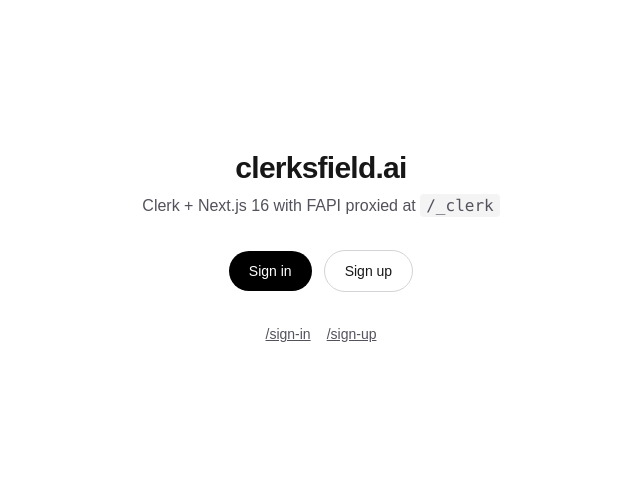
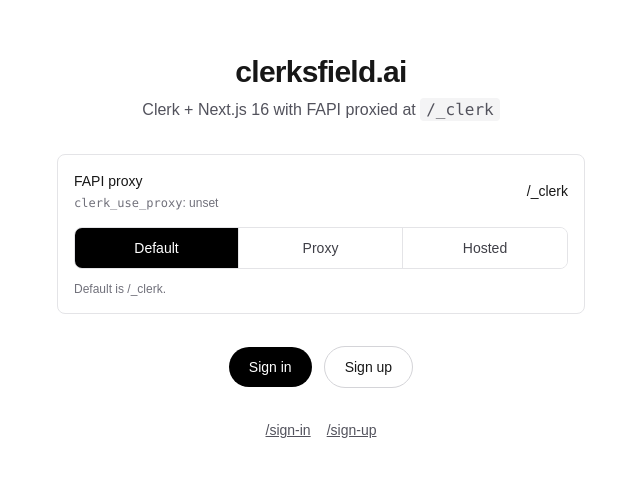
Before and after one commit to thiskevinwang/clerksfield.xyz, a Next.js app: page / in a window 1280 px wide. Shown: the part 153-630 px from the top of the page, without its empty margins (319-959 px from the left). Built offline with nearby package versions, Linux system fonts and the light colour scheme; no server answers.

Commit message:
proxy toggle

```diff
--- /dev/null
+++ b/app/%5Fclerk/[[...path]]/route.ts
@@ -0,0 +1,7 @@
+import { createFrontendApiProxyHandlers } from "@clerk/nextjs/server";
+import { clerkProxyPath } from "@/clerk-proxy";
+
+export const { GET, POST, PUT, DELETE, PATCH } =
+  createFrontendApiProxyHandlers({
+    proxyPath: clerkProxyPath,
+  });
--- /dev/null
+++ b/app/clerk-proxy-toggle.tsx
@@ -0,0 +1,134 @@
+"use client";
+
+import {
+  clerkProxyCookieName,
+  clerkProxyCookieValues,
+  type ClerkProxyCookiePreference,
+} from "@/clerk-proxy-cookie";
+import Cookies from "js-cookie";
+import { useState } from "react";
+
+type ClerkProxyToggleProps = {
+  defaultShouldUseProxy: boolean;
+  effectiveShouldUseProxy: boolean;
+  initialPreference: ClerkProxyCookiePreference;
+  proxyPath: string;
+};
+
+const options: Array<{
+  label: string;
+  value: ClerkProxyCookiePreference;
+}> = [
+  { label: "Default", value: "default" },
+  { label: "Proxy", value: "enabled" },
+  { label: "Hosted", value: "disabled" },
+];
+
+function getCookieAttributes() {
+  return {
+    expires: 365,
+    path: "/",
+    sameSite: "lax" as const,
+    secure: window.location.protocol === "https:",
+  };
+}
+
+function shouldUseProxyForPreference(
+  preference: ClerkProxyCookiePreference,
+  defaultShouldUseProxy: boolean,
+) {
+  if (preference === "enabled") {
+    return true;
+  }
+
+  if (preference === "disabled") {
+    return false;
+  }
+
+  return defaultShouldUseProxy;
+}
+
+export function ClerkProxyToggle({
+  defaultShouldUseProxy,
+  effectiveShouldUseProxy,
+  initialPreference,
+  proxyPath,
+}: ClerkProxyToggleProps) {
+  const [preference, setPreference] =
+    useState<ClerkProxyCookiePreference>(initialPreference);
+  const pendingEffectiveShouldUseProxy = shouldUseProxyForPreference(
+    preference,
+    defaultShouldUseProxy,
+  );
+  const displayedShouldUseProxy =
+    preference === initialPreference
+      ? effectiveShouldUseProxy
+      : pendingEffectiveShouldUseProxy;
+  const cookieDisplay =
+    preference === "default"
+      ? "unset"
+      : preference === "enabled"
+        ? clerkProxyCookieValues.enabled
+        : clerkProxyCookieValues.disabled;
+
+  function updatePreference(nextPreference: ClerkProxyCookiePreference) {
+    setPreference(nextPreference);
+
+    if (nextPreference === "default") {
+      Cookies.remove(clerkProxyCookieName, getCookieAttributes());
+    } else {
+      Cookies.set(
+        clerkProxyCookieName,
+        nextPreference === "enabled"
+          ? clerkProxyCookieValues.enabled
+          : clerkProxyCookieValues.disabled,
+        getCookieAttributes(),
+      );
+    }
+
+    window.location.reload();
+  }
+
+  return (
+    <section className="w-full rounded-lg border border-zinc-200 p-4">
+      <div className="flex flex-col gap-2 sm:flex-row sm:items-center sm:justify-between">
+        <div>
+          <h2 className="text-sm font-medium">FAPI proxy</h2>
+          <p className="mt-1 text-xs text-zinc-500">
+            <code>{clerkProxyCookieName}</code>: {cookieDisplay}
+          </p>
+        </div>
+        <div className="text-sm font-medium">
+          {displayedShouldUseProxy ? proxyPath : "Direct"}
+        </div>
+      </div>
+
+      <div className="mt-4 grid grid-cols-3 overflow-hidden rounded-lg border border-zinc-200 text-sm">
+        {options.map((option) => {
+          const selected = preference === option.value;
+
+          return (
+            <button
+              aria-pressed={selected}
+              className={[
+                "min-h-10 border-r border-zinc-200 px-3 font-medium transition last:border-r-0",
+                selected
+                  ? "bg-black text-white"
+                  : "bg-white text-zinc-700 hover:bg-zinc-50",
+              ].join(" ")}
+              key={option.value}
+              onClick={() => updatePreference(option.value)}
+              type="button"
+            >
+              {option.label}
+            </button>
+          );
+        })}
+      </div>
+
+      <p className="mt-3 text-xs text-zinc-500">
+        Default is {defaultShouldUseProxy ? proxyPath : "Direct"}.
+      </p>
+    </section>
+  );
+}
--- a/app/layout.tsx
+++ b/app/layout.tsx
@@ -1,7 +1,8 @@
 import type { Metadata } from "next";
-import { clerkProxyUrl } from "@/clerk-proxy";
+import { clerkProxyCookieName, getClerkProxyUrl } from "@/clerk-proxy";
 import { ClerkProvider } from "@clerk/nextjs";
 import { Geist, Geist_Mono } from "next/font/google";
+import { cookies } from "next/headers";
 import "./globals.css";
 
 const geistSans = Geist({
@@ -19,11 +20,16 @@
   description: "Clerk + Next.js FAPI proxy test app",
 };
 
-export default function RootLayout({
+export default async function RootLayout({
   children,
 }: Readonly<{
   children: React.ReactNode;
 }>) {
+  const cookieStore = await cookies();
+  const clerkProxyUrl = getClerkProxyUrl(
+    cookieStore.get(clerkProxyCookieName)?.value,
+  );
+
   return (
     <ClerkProvider proxyUrl={clerkProxyUrl}>
       <html lang="en">
--- a/app/page.tsx
+++ b/app/page.tsx
@@ -1,14 +1,27 @@
 import { Show, UserButton } from "@clerk/nextjs";
-import { clerkProxyPath, shouldUseClerkProxy } from "@/clerk-proxy";
+import {
+  clerkProxyCookieName,
+  clerkProxyPath,
+  getClerkProxyCookiePreference,
+  shouldUseClerkProxyUrl,
+  shouldUseClerkProxyUrlForCookie,
+} from "@/clerk-proxy";
+import { ClerkProxyToggle } from "./clerk-proxy-toggle";
 import Link from "next/link";
+import { cookies } from "next/headers";
 
-export default function Home() {
+export default async function Home() {
+  const cookieStore = await cookies();
+  const cookieValue = cookieStore.get(clerkProxyCookieName)?.value;
+  const cookiePreference = getClerkProxyCookiePreference(cookieValue);
+  const shouldUseProxy = shouldUseClerkProxyUrlForCookie(cookieValue);
+
   return (
     <main className="mx-auto flex min-h-screen max-w-xl flex-col items-center justify-center gap-8 px-6">
       <div className="text-center">
         <h1 className="text-3xl font-semibold tracking-tight">clerksfield.ai</h1>
         <p className="mt-2 text-zinc-600">
-          {shouldUseClerkProxy ? (
+          {shouldUseProxy ? (
             <>
               Clerk + Next.js 16 with FAPI proxied at{" "}
               <code className="rounded bg-zinc-100 px-1.5 py-0.5">
@@ -20,6 +33,13 @@
           )}
         </p>
       </div>
+
+      <ClerkProxyToggle
+        defaultShouldUseProxy={shouldUseClerkProxyUrl}
+        effectiveShouldUseProxy={shouldUseProxy}
+        initialPreference={cookiePreference}
+        proxyPath={clerkProxyPath}
+      />
 
       <div className="flex items-center gap-3">
         <Show when="signed-out">
--- /dev/null
+++ b/clerk-proxy-cookie.ts
@@ -0,0 +1,22 @@
+export const clerkProxyCookieName = "clerk_use_proxy";
+
+export const clerkProxyCookieValues = {
+  enabled: "true",
+  disabled: "false",
+} as const;
+
+export type ClerkProxyCookiePreference = "default" | "enabled" | "disabled";
+
+export function getClerkProxyCookiePreference(
+  cookieValue: string | null | undefined,
+): ClerkProxyCookiePreference {
+  if (cookieValue === clerkProxyCookieValues.enabled) {
+    return "enabled";
+  }
+
+  if (cookieValue === clerkProxyCookieValues.disabled) {
+    return "disabled";
+  }
+
+  return "default";
+}
--- a/clerk-proxy.ts
+++ b/clerk-proxy.ts
@@ -1,16 +1,41 @@
-const vercelEnv = process.env.VERCEL_ENV;
+import { getClerkProxyCookiePreference } from "./clerk-proxy-cookie";
+
+export {
+  clerkProxyCookieName,
+  clerkProxyCookieValues,
+  getClerkProxyCookiePreference,
+} from "./clerk-proxy-cookie";
 
 export const clerkProxyPath = "/_clerk";
 
-export const shouldUseClerkProxy =
-  vercelEnv === "preview" || vercelEnv === "development" || !vercelEnv;
+const vercelEnv = process.env.VERCEL_ENV;
+const envsThatUseProxy = [
+  "preview",
+  // "production"
+];
+export const shouldUseClerkProxyUrl =
+  !vercelEnv || envsThatUseProxy.includes(vercelEnv);
 
-if (!shouldUseClerkProxy) {
-  // Clerk auto-derives /__clerk for Vercel production live-key builds unless these are empty.
-  process.env.NEXT_PUBLIC_CLERK_PROXY_URL = "";
-  process.env.VERCEL_TARGET_ENV = "";
+export function shouldUseClerkProxyUrlForCookie(
+  cookieValue: string | null | undefined,
+) {
+  const preference = getClerkProxyCookiePreference(cookieValue);
+
+  if (preference === "enabled") {
+    return true;
+  }
+
+  if (preference === "disabled") {
+    return false;
+  }
+
+  return shouldUseClerkProxyUrl;
 }
 
-export const clerkProxyUrl = shouldUseClerkProxy
-  ? clerkProxyPath
-  : undefined;
+export function getClerkProxyUrl(cookieValue?: string | null) {
+  return shouldUseClerkProxyUrlForCookie(cookieValue)
+    ? clerkProxyPath
+    : undefined;
+}
+
+export const clerkProxyUrl = getClerkProxyUrl();
--- a/next.config.ts
+++ b/next.config.ts
@@ -1,13 +1,11 @@
 import type { NextConfig } from "next";
-import { clerkProxyPath, shouldUseClerkProxy } from "./clerk-proxy";
 
 const nextConfig: NextConfig = {
   env: {
-    NEXT_PUBLIC_CLERK_PROXY_URL: shouldUseClerkProxy ? clerkProxyPath : "",
-    // Prevent Clerk from auto-deriving /__clerk for Vercel production live-key builds.
-    VERCEL_TARGET_ENV: shouldUseClerkProxy
-      ? (process.env.VERCEL_TARGET_ENV ?? "")
-      : "",
+    // app/layout.tsx passes proxyUrl from the request cookie. Keep Clerk's
+    // env and Vercel auto-proxy fallbacks empty so the cookie can disable it.
+    NEXT_PUBLIC_CLERK_PROXY_URL: "",
+    VERCEL_TARGET_ENV: "",
   },
 };
 
--- a/package.json
+++ b/package.json
@@ -10,12 +10,14 @@
   },
   "dependencies": {
     "@clerk/nextjs": "^7.5.3",
+    "js-cookie": "^3.0.8",
     "next": "16.1.7",
     "react": "19.2.3",
     "react-dom": "19.2.3"
   },
   "devDependencies": {
     "@tailwindcss/postcss": "^4",
+    "@types/js-cookie": "^3.0.6",
     "@types/node": "^20",
     "@types/react": "^19",
     "@types/react-dom": "^19",
--- a/proxy.ts
+++ b/proxy.ts
@@ -1,17 +1,15 @@
-import { clerkProxyPath, shouldUseClerkProxy } from "./clerk-proxy";
 import { clerkMiddleware } from "@clerk/nextjs/server";
 
 export default clerkMiddleware({
+  // The FAPI proxy is served by app/%5Fclerk/[[...path]]/route.ts.
   frontendApiProxy: {
-    enabled: shouldUseClerkProxy,
-    path: clerkProxyPath,
+    enabled: false,
   },
 });
 
 export const config = {
   matcher: [
-    "/((?!_next|[^?]*\\.(?:html?|css|js(?!on)|jpe?g|webp|png|gif|svg|ttf|woff2?|ico|csv|docx?|xlsx?|zip|webmanifest)).*)",
+    "/((?!_next|_clerk|[^?]*\\.(?:html?|css|js(?!on)|jpe?g|webp|png|gif|svg|ttf|woff2?|ico|csv|docx?|xlsx?|zip|webmanifest)).*)",
     "/(api|trpc)(.*)",
-    "/_clerk/(.*)",
   ],
 };
```
Also changed, not shown: 2 other files (tests, documents, lock files or other folders).
